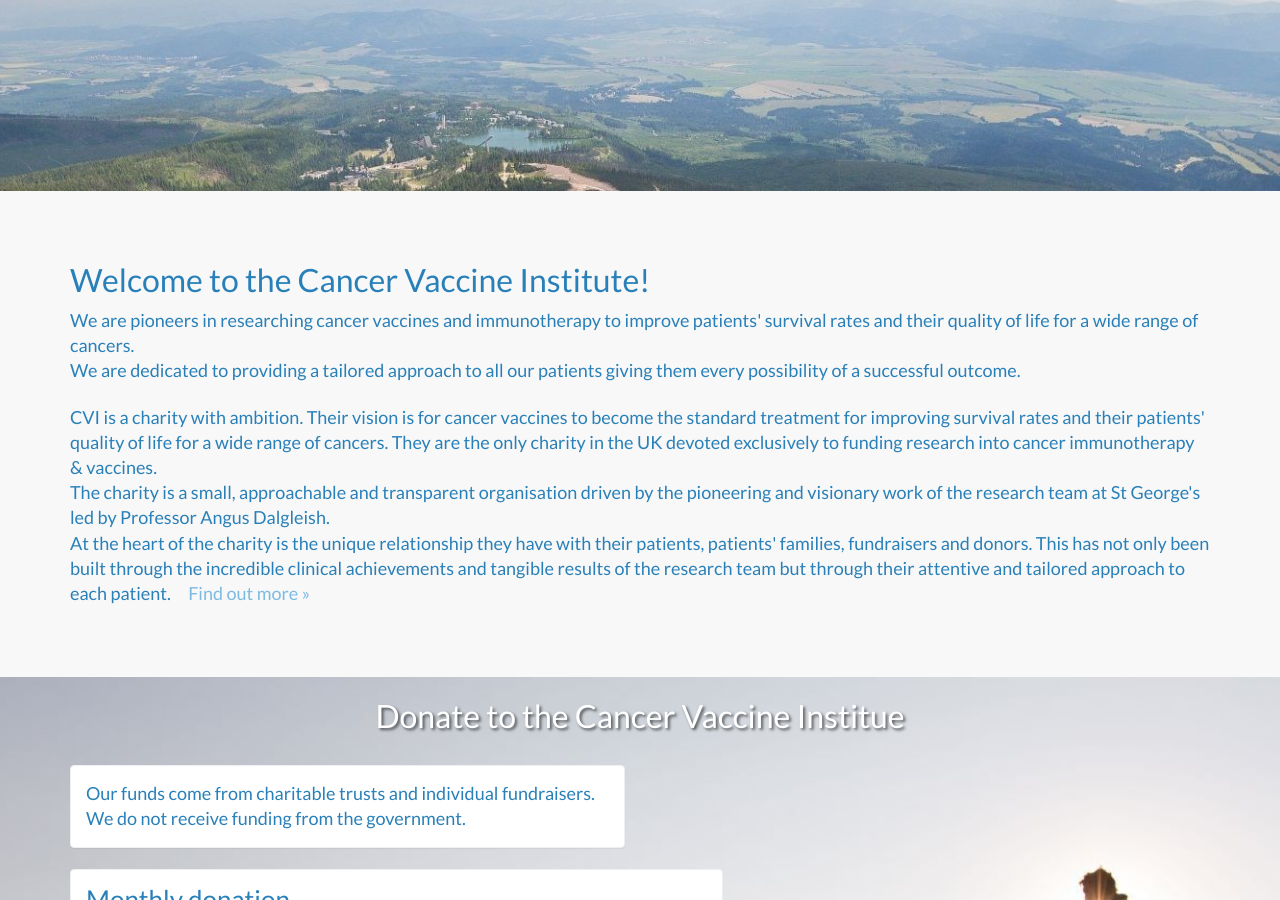
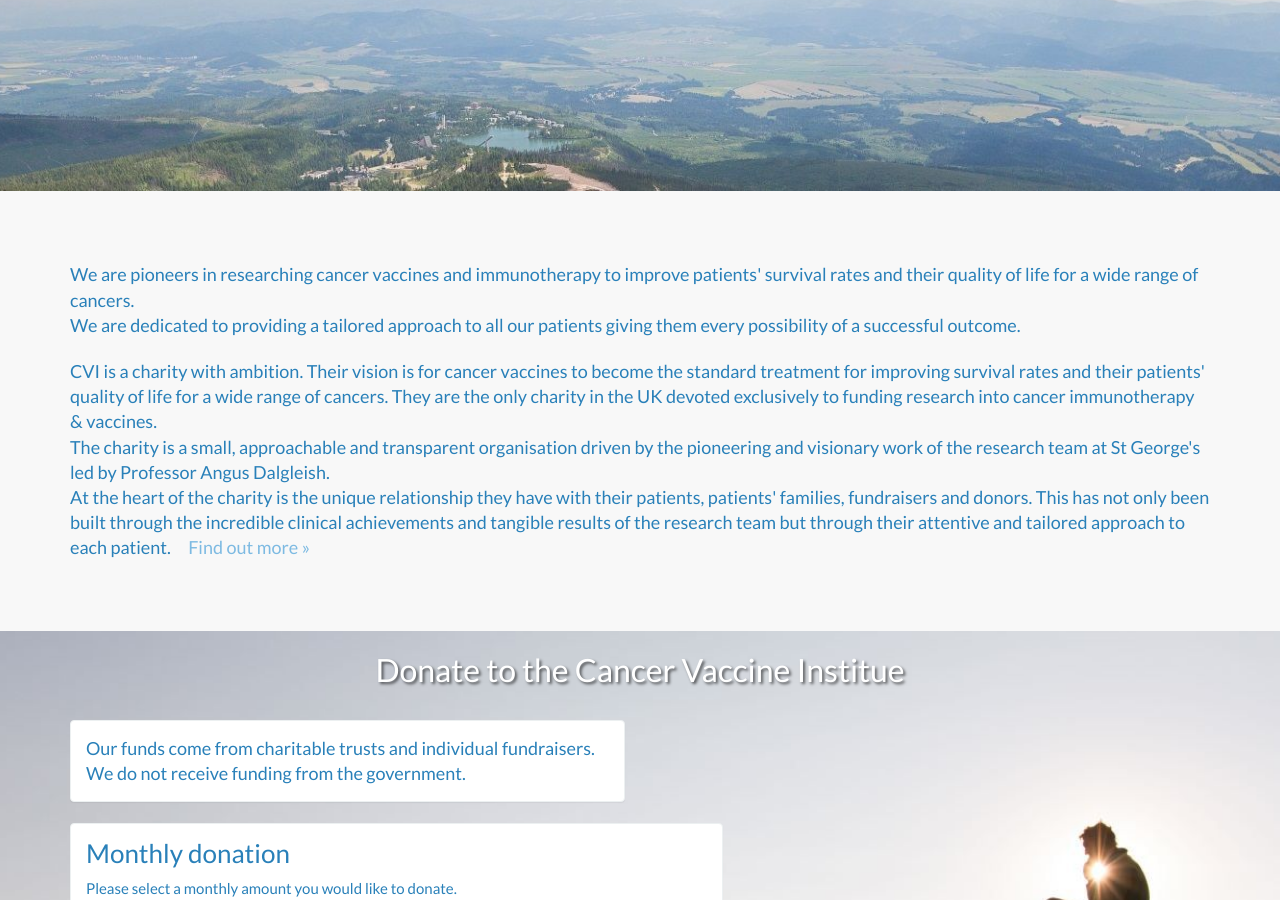
Before and after one commit to CancerVaccine/cancervaccine.github.io, a Jekyll site: the page built from index.html, in a window 1280 px wide and 900 px high, scrolled down 491 px. Built offline with Jekyll 4.4.1, drawn with Linux system fonts in a browser that asks for light colours; nearby versions of some CDN libraries.

Commit message:
Updated '/index.html' via CloudCannon

```diff
--- a/index.html
+++ b/index.html
@@ -47,7 +47,7 @@
     <div class="container">
       <div class="row">
         <div class="col-md-12">
-          <h2 class="editable">Welcome to the Cancer Vaccine Institute!</h2>
+          <h2 class="editable"></h2>
           <p class="lead editable">We are pioneers in researching cancer vaccines and immunotherapy to improve patients' survival rates and their quality of life for a wide range of cancers.&nbsp;<br />We are dedicated to providing a tailored approach to all our patients giving them every possibility of a successful outcome.</p>
 
           <p class="lead editable">CVI is a charity with ambition. Their vision is for cancer vaccines to become the standard treatment for improving survival rates and their patients' quality of life for a wide range of cancers. They are the only charity in the UK devoted exclusively to funding research into cancer immunotherapy &amp; vaccines.<br />The charity is a small, approachable and transparent organisation driven by the pioneering and visionary work of the research team at St George's led by Professor Angus Dalgleish.<br />At the heart of the charity is the unique relationship they have with their patients, patients' families, fundraisers and donors. This has not only been built through the incredible clinical achievements and tangible results of the research team but through their attentive and tailored approach to each patient.&nbsp; &nbsp; &nbsp;<a href="/our-research/research-projects/">Find out more &raquo;</a></p>
```
